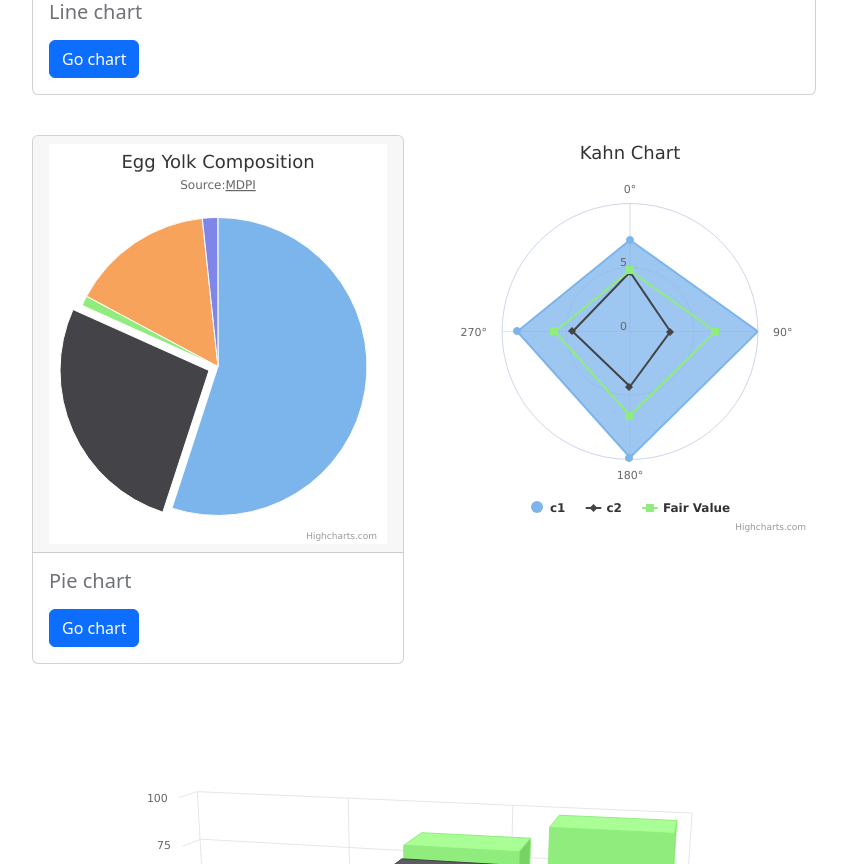
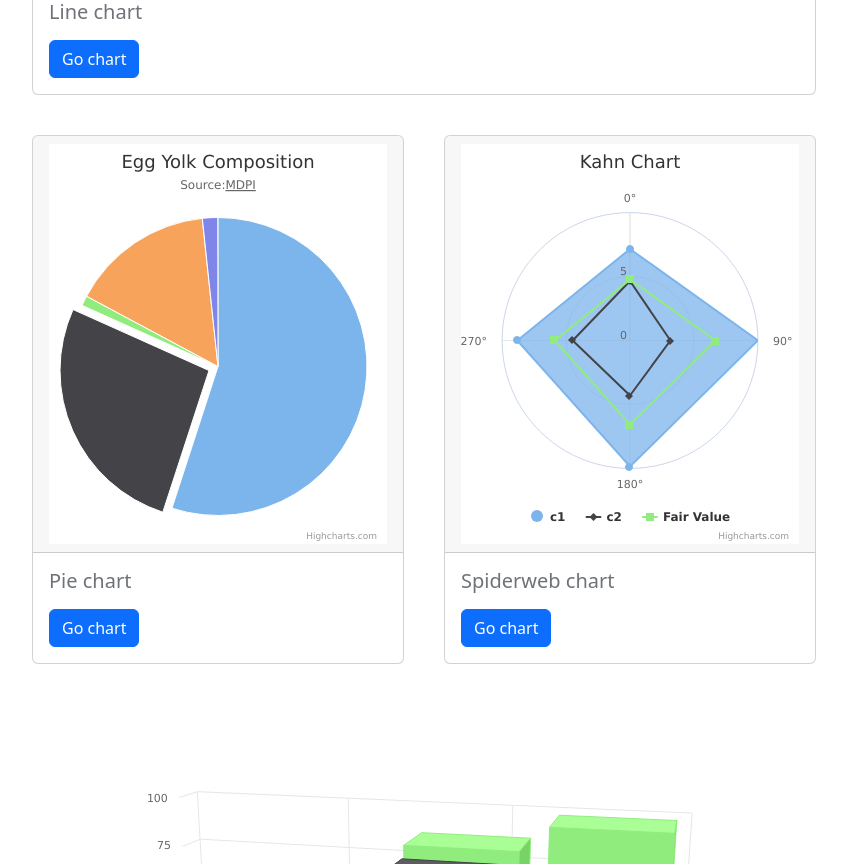
Before and after one commit to szobek/mindsReact, a React (Vite) app: page /statistics in a window 1280 px wide. Shown: the part 560-1424 px from the top of the page, without its empty margins (366-1213 px from the left). Built offline with nearby package versions, Linux system fonts and the light colour scheme; no server answers.

Commit message:
Create SpiderwebChartPage for view chart

```diff
--- a/src/App.tsx
+++ b/src/App.tsx
@@ -7,6 +7,7 @@ import StatisticsWrapper from './components/Statistics/StatisticsWrapper'
 import VoluntariesWrapper from './components/Billing/VoluntariesWrapper'
 import LineChartPage from './components/Statistics/LineChart/LineChartPage'
 import PieChartPage from './components/Statistics/PieChart/PieChartPage'
+import SpiderwebChartPage from './components/Statistics/SpiderWebChart/SpiderwebChartPage'
 
 const  App=()=> {
   return (
@@ -23,6 +24,7 @@ const  App=()=> {
             <Route path="/statistics" element={<StatisticsWrapper />} />
             <Route path="/statistics/linechart" element={<LineChartPage />} />
             <Route path="/statistics/piechart" element={<PieChartPage />} />
+            <Route path="/statistics/spiderwebchart" element={<SpiderwebChartPage />} />
           </Routes>
         </div>
       </main>
--- a/src/components/Statistics/ChartWrapper.tsx
+++ b/src/components/Statistics/ChartWrapper.tsx
@@ -7,37 +7,37 @@ import { Button, Card } from 'react-bootstrap';
 import { useNavigate } from 'react-router-dom';
 
 const ChartWrapper = () => {
-    const navigate  = useNavigate();
+    const navigate = useNavigate();
     return (
         <div className='chart-container'>
             <h1>Statisztika</h1>
             <div className="chart-card double">
                 <Card>
                     <Card.Header>
-                        <LineChart previewChart={true}/>
+                        <LineChart previewChart={true} />
                     </Card.Header>
                     <Card.Body>
                         <Card.Title>Line chart</Card.Title>
                         <Card.Text>
 
                         </Card.Text>
-                        <Button onClick={()=>{
+                        <Button onClick={() => {
                             navigate('/statistics/linechart')
                         }} variant="primary">Go chart </Button>
                     </Card.Body>
                 </Card>
             </div>
             <div className="chart-card">
-            <Card>
+                <Card>
                     <Card.Header>
-                    <PieChart />
+                        <PieChart />
                     </Card.Header>
                     <Card.Body>
                         <Card.Title>Pie chart</Card.Title>
                         <Card.Text>
 
                         </Card.Text>
-                        <Button onClick={()=>{
+                        <Button onClick={() => {
                             navigate('/statistics/piechart')
                         }} variant="primary">Go chart </Button>
                     </Card.Body>
@@ -45,7 +45,20 @@ const ChartWrapper = () => {
 
             </div>
             <div className="chart-card">
-                <SpiderwebChart />
+                <Card>
+                    <Card.Header>
+                        <SpiderwebChart />
+                    </Card.Header>
+                    <Card.Body>
+                        <Card.Title>Spiderweb chart</Card.Title>
+                        <Card.Text>
+
+                        </Card.Text>
+                        <Button onClick={() => {
+                            navigate('/statistics/spiderwebchart')
+                        }} variant="primary">Go chart </Button>
+                    </Card.Body>
+                </Card>
             </div>
             <div className="chart-card double">
                 <ColumnChart />
--- /dev/null
+++ b/src/components/Statistics/SpiderWebChart/SpiderwebChartPage.tsx
@@ -0,0 +1,12 @@
+import ChartTitle from "../ChartTitle";
+import SpiderwebChart from "./SpiderwebChart";
+
+const SpiderwebChartPage = () => {
+    return (
+        <div>
+            <ChartTitle title='Spiderweb Chart' />
+            <SpiderwebChart />
+        </div>
+    );
+};
+export default SpiderwebChartPage;
```
